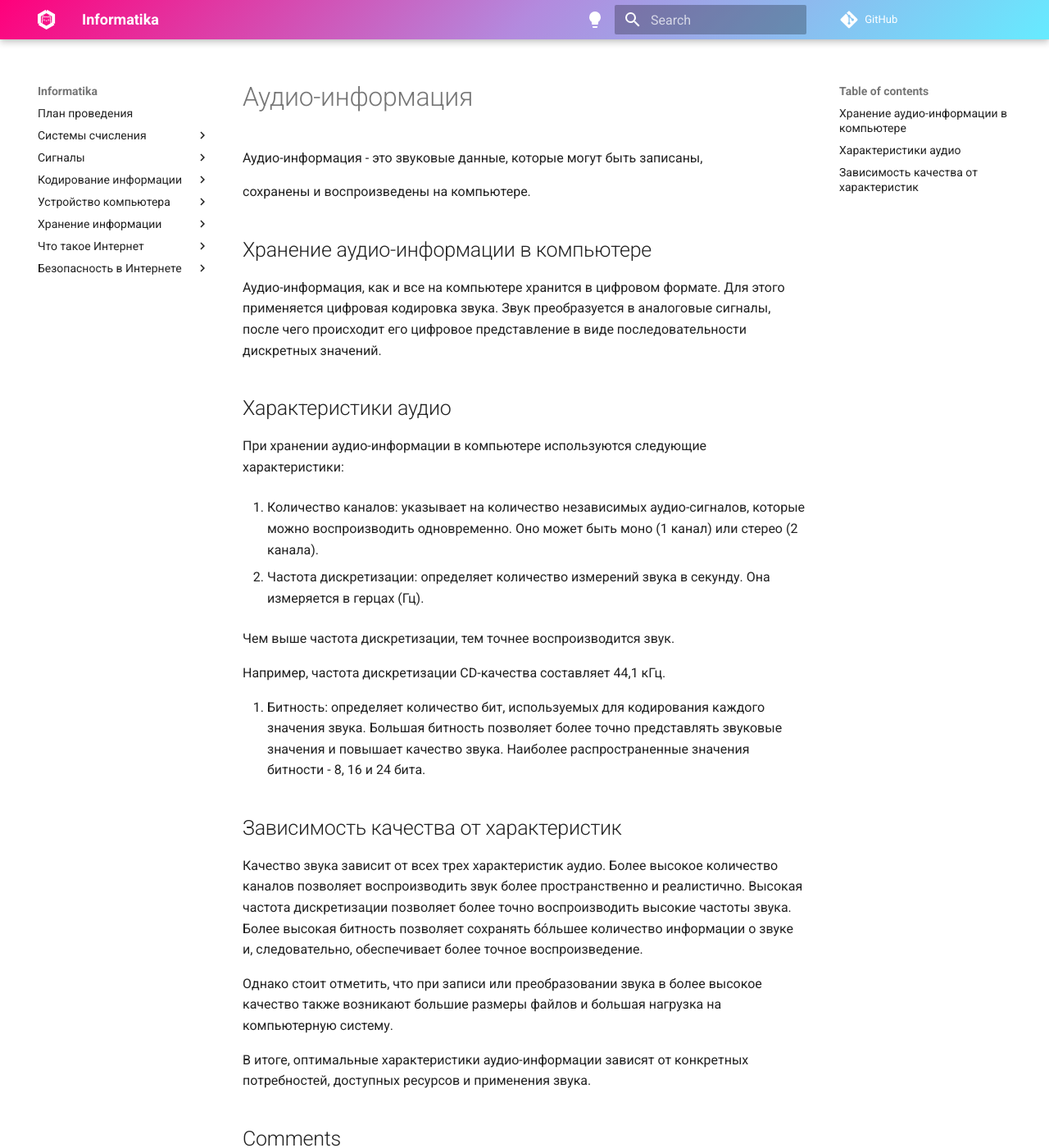
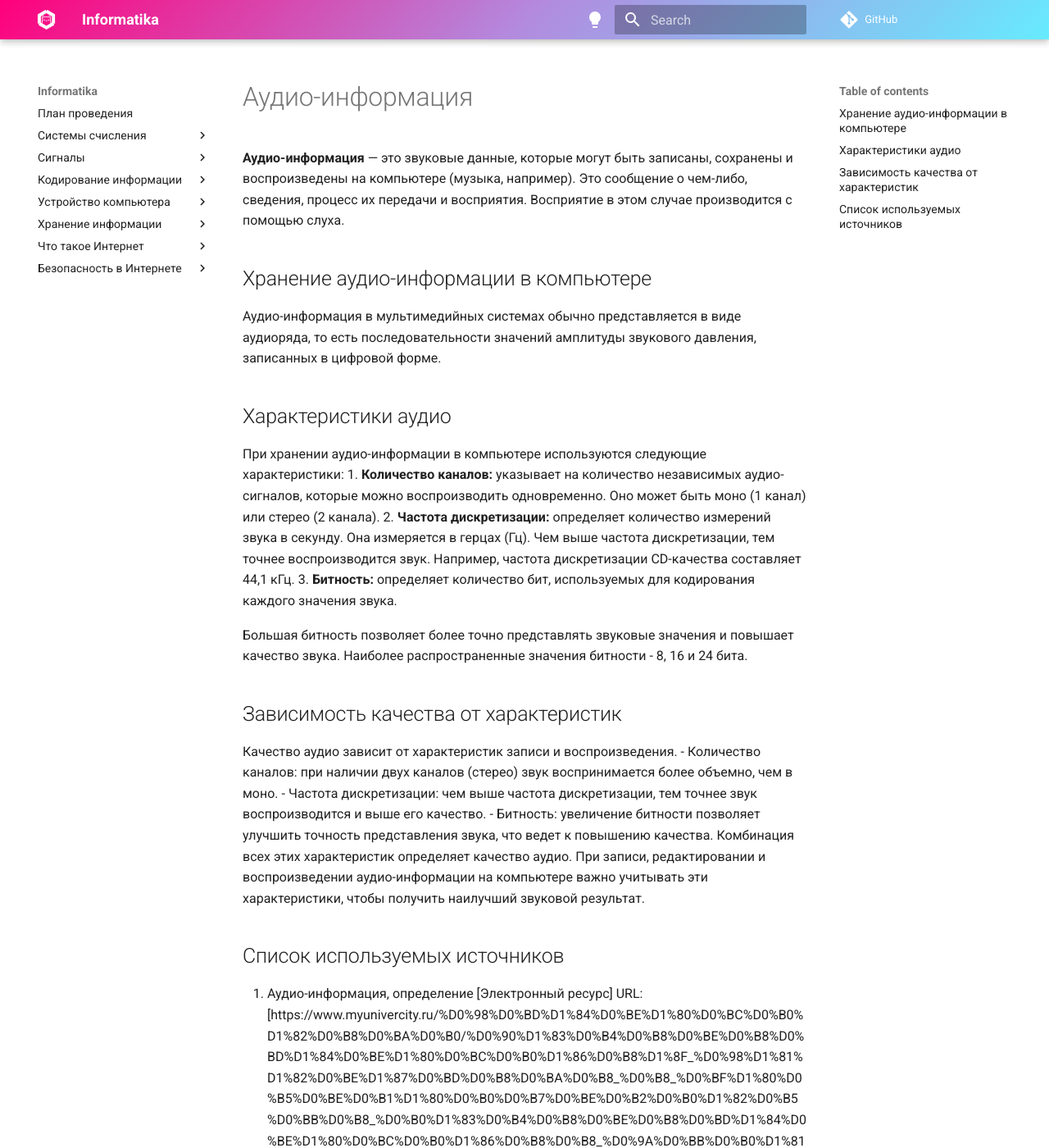
Before and after one commit to chabErch/Informatika, an MkDocs documentation site: the page built from docs/Кодирование информации/Аудио/Аудио-информация.md, in a window 1280 px wide and 1400 px high. Shown: the whole window at 82% size. Built offline with MkDocs 1.6.1 and Material for MkDocs 9.7.7, drawn with Linux system fonts in a browser that asks for light colours; comment, search, counter and statistics services are not loaded; some of the changed text lies outside the part shown.

Commit message:
Update Аудио-информация.md

```diff
--- a/docs/Кодирование информации/Аудио/Аудио-информация.md
+++ b/docs/Кодирование информации/Аудио/Аудио-информация.md
@@ -1,32 +1,56 @@
 # Аудио-информация
 
-Аудио-информация - это звуковые данные, которые могут быть записаны,
 
-сохранены и воспроизведены на компьютере.
+**Аудио-информация** —  это звуковые данные, которые могут быть записаны,
+сохранены и воспроизведены на компьютере (музыка, например).
+Это сообщение о чем-либо, сведения, процесс их передачи и восприятия.
+Восприятие в этом случае производится с помощью слуха.
+
 
 ## Хранение аудио-информации в компьютере
 
-Аудио-информация, как и все на компьютере  хранится в цифровом формате. Для этого применяется цифровая кодировка звука. Звук преобразуется в аналоговые сигналы, после чего происходит его цифровое представление в виде последовательности дискретных значений.
+
+Аудио-информация в мультимедийных системах обычно представляется в виде аудиоряда,
+то есть последовательности значений амплитуды звукового давления,
+записанных в цифровой форме.
+
 
 ## Характеристики аудио
 
+
 При хранении аудио-информации в компьютере используются следующие характеристики:
+1. **Количество каналов:** указывает на количество независимых аудио-сигналов,
+которые можно воспроизводить одновременно.
+Оно может быть моно (1 канал) или стерео (2 канала).
+2. **Частота дискретизации:** определяет количество измерений звука в секунду.
+Она измеряется в герцах (Гц).
+Чем выше частота дискретизации, тем точнее воспроизводится звук.
+Например, частота дискретизации CD-качества составляет 44,1 кГц.
+3. **Битность:** определяет количество бит, используемых для кодирования каждого значения звука.
 
-1. Количество каналов: указывает на количество независимых аудио-сигналов, которые можно воспроизводить одновременно. Оно может быть моно (1 канал) или стерео (2 канала).
+Большая битность позволяет более точно представлять звуковые значения и повышает качество звука.
+Наиболее распространенные значения битности - 8, 16 и 24 бита.
 
-2. Частота дискретизации: определяет количество измерений звука в секунду. Она измеряется в герцах  (Гц).
-
-   Чем выше частота дискретизации, тем точнее воспроизводится звук.
-
-   Например, частота дискретизации CD-качества составляет 44,1 кГц.
-
-3. Битность: определяет количество бит, используемых для кодирования каждого значения звука. Большая битность позволяет более точно представлять звуковые значения и повышает качество звука. Наиболее распространенные значения битности - 8, 16 и 24 бита.
 
 ## Зависимость качества от характеристик
 
-Качество звука зависит от всех трех характеристик аудио. Более высокое количество каналов позволяет воспроизводить звук более пространственно и реалистично. Высокая частота дискретизации позволяет более точно воспроизводить высокие частоты звука. Более высокая битность позволяет сохранять бóльшее количество информации о звуке и, следовательно, обеспечивает более точное воспроизведение.
 
-Однако стоит отметить, что при записи или преобразовании звука в более высокое качество также возникают большие размеры файлов и большая нагрузка на компьютерную систему.
+Качество аудио зависит от характеристик записи и воспроизведения.
+- Количество каналов: при наличии двух каналов (стерео) звук воспринимается более объемно, чем в моно.
+- Частота дискретизации: чем выше частота дискретизации, тем точнее звук воспроизводится и выше его качество.
+- Битность: увеличение битности позволяет улучшить точность представления звука, что ведет к повышению качества.
+Комбинация всех этих характеристик определяет качество аудио.
+При записи, редактировании и воспроизведении аудио-информации на компьютере важно учитывать эти характеристики,
+чтобы получить наилучший звуковой результат.
 
 
-В итоге, оптимальные характеристики аудио-информации зависят от конкретных потребностей, доступных ресурсов и применения звука.
+## Список используемых источников
+
+
+1. Аудио-информация, определение [Электронный ресурс] URL: [https://www.myunivercity.ru/%D0%98%D0%BD%D1%84%D0%BE%D1%80%D0%BC%D0%B0%D1%82%D0%B8%D0%BA%D0%B0/%D0%90%D1%83%D0%B4%D0%B8%D0%BE%D0%B8%D0%BD%D1%84%D0%BE%D1%80%D0%BC%D0%B0%D1%86%D0%B8%D1%8F_%D0%98%D1%81%D1%82%D0%BE%D1%87%D0%BD%D0%B8%D0%BA%D0%B8_%D0%B8_%D0%BF%D1%80%D0%B5%D0%BE%D0%B1%D1%80%D0%B0%D0%B7%D0%BE%D0%B2%D0%B0%D1%82%D0%B5%D0%BB%D0%B8_%D0%B0%D1%83%D0%B4%D0%B8%D0%BE%D0%B8%D0%BD%D1%84%D0%BE%D1%80%D0%BC%D0%B0%D1%86%D0%B8%D0%B8_%D0%9A%D0%BB%D0%B0%D1%81%D1%81%D0%B8%D1%84%D0%B8%D0%BA%D0%B0%D1
+
+%86%D0%B8%D1%8F/76163_1479997_%D1%81%D1%82%D1%80%D0%B0%D0%BD%D0%B8%D1%86%D0%B01.html] (дата обращения 29.11.2023)
+
+2. Хранение аудио-информации в компьютере [Электронный ресурс] URL: [http://www.compbegin.ru/articles/view/_78] (дата обращения 29.11.2023)
+
+3. От чего зависит качество? Количество каналов, частота дискретизации, битность [Электронный ресурс] URL: [https://t.me/AIGPT4bot] (дата обращения 29.11.2023)
```
